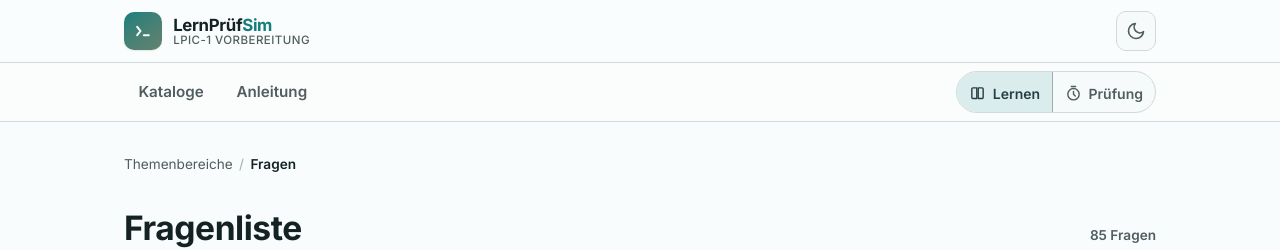
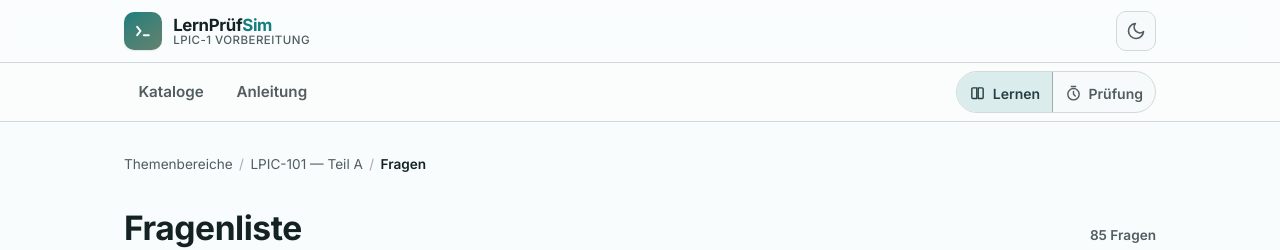
Before and after one commit to youllia/LPSim, an Angular app: page /catalogs/1/questions in a window 1280 px wide. Shown: the top 250 px of the page. Built offline with nearby package versions, Linux system fonts and the light colour scheme; data requests are answered from the project's data file.

Commit message:
breadcrumb

```diff
--- a/src/app/features/question-detail/question-detail.html
+++ b/src/app/features/question-detail/question-detail.html
@@ -1,4 +1,4 @@
-@if (mode.mode() !== 'pruefung') {
+<!-- @if (mode.mode() !== 'pruefung') {
   <nav class="lp-crumbs" aria-label="Brotkrumen">
     <a routerLink="/">Themenbereiche</a>
     <span class="sep" aria-hidden="true">/</span>
@@ -6,7 +6,22 @@
     <span class="sep" aria-hidden="true">/</span>
     <span class="current">Frage {{ questionIndex() }}</span>
   </nav>
+} -->
+
+@if (mode.mode() !== 'pruefung') {
+  <nav class="lp-crumbs" aria-label="Brotkrumen">
+    <a routerLink="/">Themenbereiche</a>
+    @if (catalog.hasValue() && catalog.value(); as cat) {
+      <span class="sep" aria-hidden="true">/</span>
+      <a [routerLink]="['/topics', cat.topicId, 'catalogs']">Kataloge</a>
+    }
+    <span class="sep" aria-hidden="true">/</span>
+    <a [routerLink]="['/catalogs', catalogId(), 'questions']">Fragen</a>
+    <span class="sep" aria-hidden="true">/</span>
+    <span class="current">Frage {{ questionIndex() }}</span>
+  </nav>
 }
+
 
 @if (questions.error()) {
   <div class="lp-state" data-tone="error" role="alert">
--- a/src/app/features/question-detail/question-detail.ts
+++ b/src/app/features/question-detail/question-detail.ts
@@ -1,16 +1,17 @@
 import { Component, computed, effect, inject, input, linkedSignal } from '@angular/core';
 import { RouterLink } from '@angular/router';
+import { CatalogStore } from '../../shared/services/catalog-store';
 import { QuestionStore } from '../../shared/services/question-store';
+import { QuestionTypeLabelPipe } from '../../shared/pipes/question-type-label.pipe';
+import { QuestionNav } from './question-nav/question-nav';
 import { AnswerCheckService } from '../../shared/services/answer-check';
-import { ModeState } from '../../shared/services/mode-state';
-import { ExamSessionState } from '../../shared/services/exam-session-state';
-import { QuestionNav } from './question-nav/question-nav';
+import { AnswerActions } from '../../shared/components/answer-actions/answer-actions';
 import { AnswerSc } from './answer-sc/answer-sc';
 import { AnswerMc } from './answer-mc/answer-mc';
 import { AnswerFi } from './answer-fi/answer-fi';
-import { AnswerActions } from '../../shared/components/answer-actions/answer-actions';
+import { ModeState } from '../../shared/services/mode-state';
+import { ExamSessionState } from '../../shared/services/exam-session-state';
 import { ExamTimer } from '../../shared/components/exam-timer/exam-timer';
-import { QuestionTypeLabelPipe } from '../../shared/pipes/question-type-label.pipe';
 
 @Component({
   selector: 'app-question-detail',
@@ -25,6 +26,7 @@ export class QuestionDetail {
   #store = inject(QuestionStore);
   #check = inject(AnswerCheckService);
   #exam = inject(ExamSessionState);
+  #catalogStore = inject(CatalogStore);
 
   protected mode = inject(ModeState);
 
@@ -32,8 +34,9 @@ export class QuestionDetail {
   readonly questionId = input.required({ transform: Number });
 
   protected questions = this.#store.getByCatalog(() => this.catalogId());
+  protected questionsFromStore = this.#store.getByCatalog(() => this.catalogId() ?? 0);
 
-  protected questionsFromStore = this.#store.getByCatalog(() => this.catalogId() ?? 0);
+  protected catalog = this.#catalogStore.getSingle(() => this.catalogId());
 
   protected question = computed(() => {
   if (this.mode.mode() === 'pruefung') {
--- a/src/app/features/question-select/question-select.html
+++ b/src/app/features/question-select/question-select.html
@@ -1,5 +1,15 @@
+<!-- <nav class="lp-crumbs" aria-label="Brotkrumen">
+  <a routerLink="/">Themenbereiche</a>
+  <span class="sep" aria-hidden="true">/</span>
+  <span class="current">Fragen</span>
+</nav> -->
+
 <nav class="lp-crumbs" aria-label="Brotkrumen">
   <a routerLink="/">Themenbereiche</a>
+  @if (catalog.hasValue() && catalog.value(); as cat) {
+    <span class="sep" aria-hidden="true">/</span>
+    <a [routerLink]="['/topics', cat.topicId, 'catalogs']">{{cat.name}}</a>
+  }
   <span class="sep" aria-hidden="true">/</span>
   <span class="current">Fragen</span>
 </nav>
--- a/src/app/features/question-select/question-select.ts
+++ b/src/app/features/question-select/question-select.ts
@@ -2,6 +2,7 @@ import { Component, inject, input } from '@angular/core';
 import { RouterLink } from '@angular/router';
 import { QuestionStore } from '../../shared/services/question-store';
 import { QuestionCard } from '../../shared/components/question-card/question-card';
+import { CatalogStore } from '../../shared/services/catalog-store';
 
 @Component({
   selector: 'app-question-select',
@@ -11,7 +12,11 @@ import { QuestionCard } from '../../shared/components/question-card/question-car
 })
 export class QuestionSelect {
   #questionStore = inject(QuestionStore);
+  #catalogStore = inject(CatalogStore);
 
   readonly catalogId = input.required({ transform: Number });
+
   protected questions = this.#questionStore.getByCatalog(() => this.catalogId());
+  protected catalog = this.#catalogStore.getSingle(() => this.catalogId());
+
 }
```
